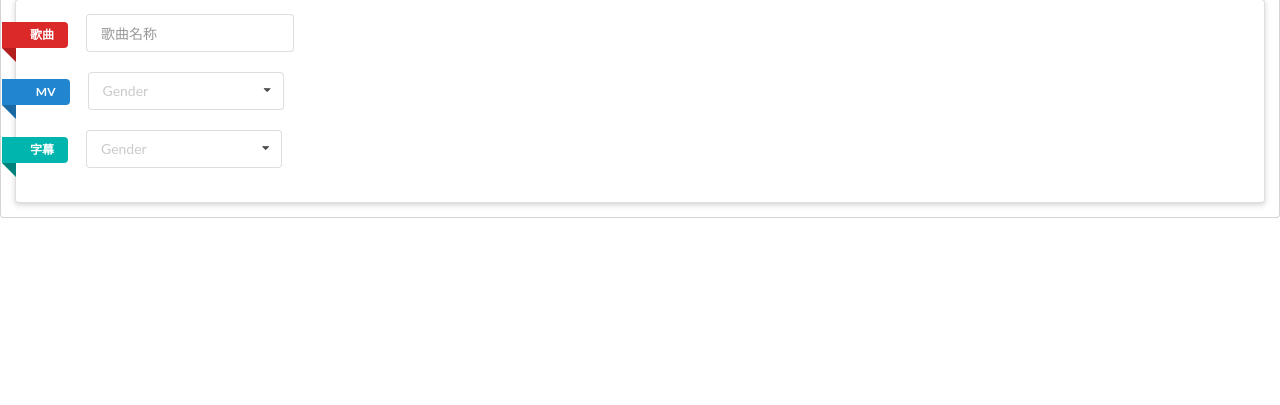
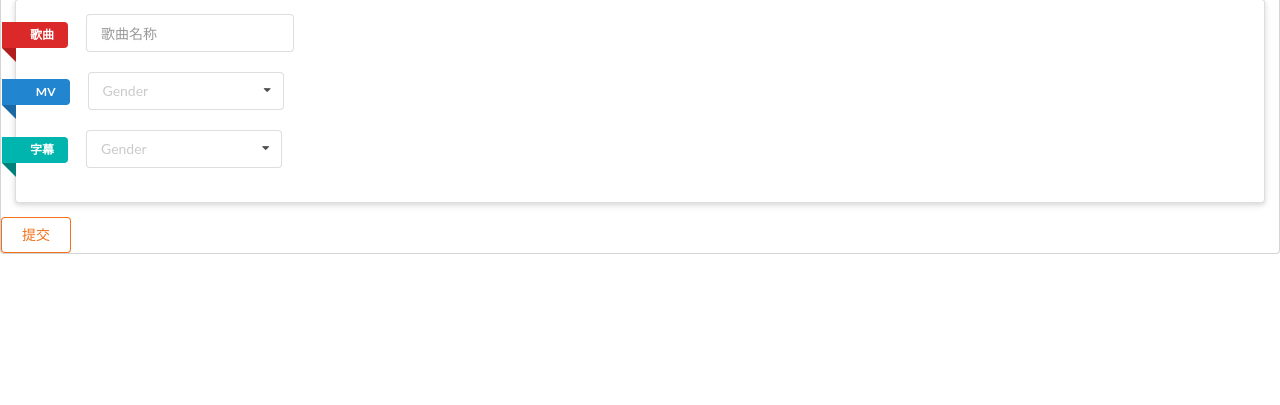
Before and after one commit to theburn/subtitle_play, a Django app: page /config/ in a window 1280 px wide. Shown: the part 120-525 px from the top of the page. Run offline with Django 3.2, Linux system fonts and the light colour scheme; the visitor is signed in with stand-in values (Sample User, id 1).

Commit message:
add upload js

```diff
--- a/subtitle_play/templates/config.html
+++ b/subtitle_play/templates/config.html
@@ -106,6 +106,7 @@
 
                 </div>
             </div>
+            <button class="ui orange basic button">提交</button>
         </div>
     </div>
 
```
